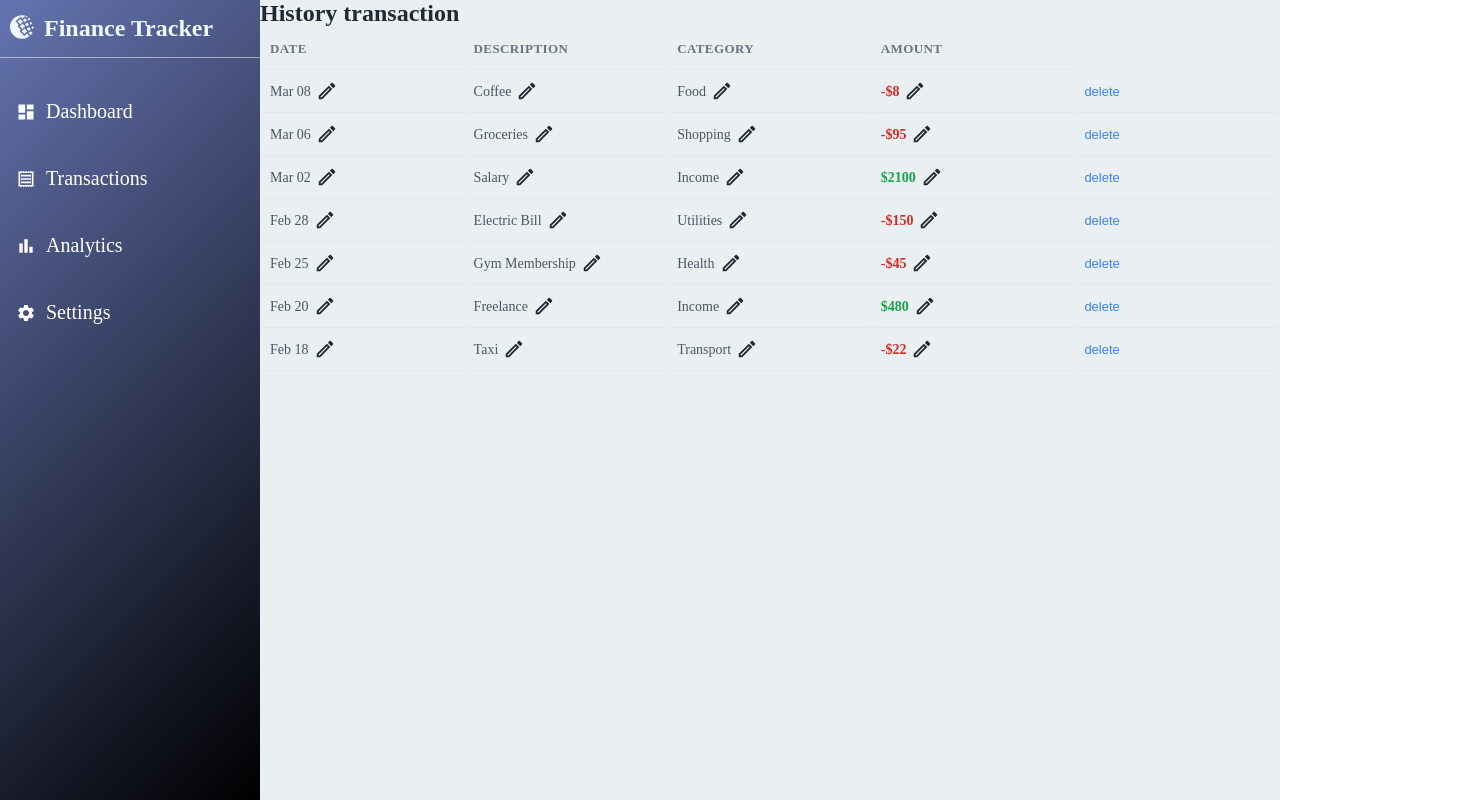
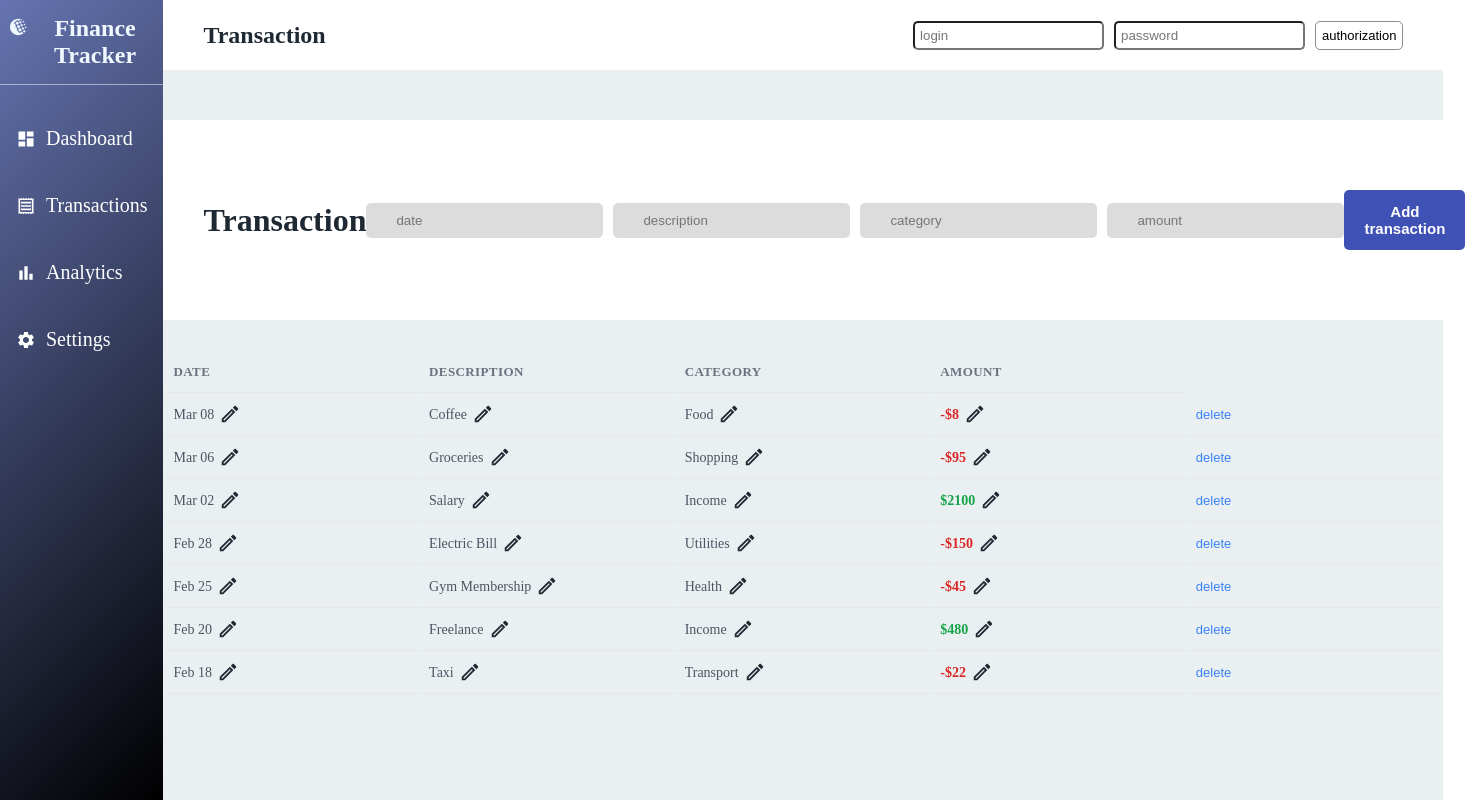
Before and after one commit to MaximMurysov/fintrack-dashboard, a React (Vite) app: page /transactions in a window 1280 px wide. Shown: the whole page, 1465 px wide, since content can reach past the window. Built offline with nearby package versions, Linux system fonts and the light colour scheme.

Commit message:
refactor: move transactions logic to custom hook useTransactions

```diff
--- a/src/App.tsx
+++ b/src/App.tsx
@@ -1,5 +1,5 @@
 import { BrowserRouter, Route, Routes } from "react-router-dom";
-import Dashboard from "./pages/Dashoboard/Dashboard";
+import Dashboard from "./pages/Dashboard/Dashboard";
 import Analytics from "./pages/Analytics";
 import Transactions from "./pages/Transactions/Transactions";
 import Settings from "./pages/Settings";
--- /dev/null
+++ b/src/hooks/useTransactions.ts
@@ -0,0 +1,79 @@
+import { useState } from "react";
+import { transactions } from "../data/transactions";
+import type Transactions from "../pages/Transactions/Transactions";
+import type { EditableField } from "../types/types";
+import type { UserLogin } from "../types/types";
+function useTransaction() {
+  const [cardTransactions, setCardTransactions] = useState(transactions);
+  const [draftValue, setDraftValue] = useState<string>("");
+  const [editId, setEditId] = useState<number | null>(null);
+  const [editingField, setEditingField] = useState<null | EditableField>(null);
+  const [hasLogin, setHasLogin] = useState(false);
+  const [userLogin, setUserLogin] = useState<UserLogin>({
+    name: "",
+    password: "",
+  });
+  const handleEnter = (e: React.KeyboardEvent<HTMLInputElement>) => {
+    if (e.key === "Enter") {
+      handleLogin();
+    }
+  };
+  const handleLogin = () => {
+    if (!userLogin.name.trim() || !userLogin.password.trim()) return;
+    setHasLogin(true);
+  };
+  const logoutUser = () => {
+    setHasLogin(false);
+    setUserLogin({ name: "", password: "" });
+  };
+  const editTransaction = (t: Transactions, field: EditableField) => {
+    setEditId(t.id);
+    setEditingField(field);
+    setDraftValue(String(t[field]));
+  };
+  const deleteTransaction = (id: number) => {
+    setCardTransactions(cardTransactions.filter((t) => t.id !== id));
+  };
+  const saveTransaction = () => {
+    if (editId === null || !editingField) return;
+    setCardTransactions(
+      cardTransactions.map((elem) =>
+        elem.id !== editId
+          ? elem
+          : {
+              ...elem,
+              [editingField]:
+                editingField === "amount" ? Number(draftValue) : draftValue,
+            },
+      ),
+    );
+    setEditId(null);
+    setDraftValue("");
+    setEditingField(null);
+  };
+
+  const cancelTransaction = () => {
+    setEditId(null);
+    setEditingField(null);
+    setDraftValue("");
+  };
+  return {
+    cardTransactions,
+    userLogin,
+    draftValue,
+    editId,
+    editingField,
+    hasLogin,
+    setDraftValue,
+    editTransaction,
+    deleteTransaction,
+    saveTransaction,
+    cancelTransaction,
+    setCardTransactions,
+    setUserLogin,
+    handleEnter,
+    handleLogin,
+    logoutUser,
+  };
+}
+export default useTransaction;
--- a/src/pages/Dashoboard/DashboardHeaderAuth.tsx
+++ b/src/pages/Dashboard/DashboardHeaderAuth.tsx
@@ -1,7 +1,7 @@
 import styles from "./dashboard.module.css";
 
 import type { UserLogin } from "./Dashboard";
-interface DashboardHeaderAuthProps {
+export interface DashboardHeaderAuthProps {
   hasLogin: boolean;
   userLogin: UserLogin;
   handleEnter: (e: React.KeyboardEvent<HTMLInputElement>) => void;
@@ -22,6 +22,7 @@ function DashboardHeaderAuth({
     <div className={styles.userLogin}>
       {hasLogin ? (
         <>
+          <p className={styles.userPhoto}></p>
           <p className={styles.userName}>{userLogin.name}</p>
           <button onClick={logoutUser} className={styles.loginBtn}>
             logout
--- a/src/pages/Transactions/Transactions.tsx
+++ b/src/pages/Transactions/Transactions.tsx
@@ -1,51 +1,98 @@
 import styles from "./transactions.module.css";
 import { useState } from "react";
-import type { EditableField } from "../Dashoboard/Dashboard";
-import TransactionsTable from "../Dashoboard/TransactionsTable";
-import { transactions } from "../../data/transactions";
+import TransactionsTable from "../Dashboard/TransactionsTable";
 import type { Transactions } from "../../data/transactions";
+import DashboardHeaderAuth from "../Dashboard/DashboardHeaderAuth";
+
+import type { NewTransaction } from "../../types/types";
+import useTransactions from "../../hooks/useTransactions";
 function Transactions() {
-  const [cardTransactions, setCardTransactions] = useState(transactions);
-  const [draftValue, setDraftValue] = useState<string>("");
-  const [editId, setEditId] = useState<number | null>(null);
-  const [editingField, setEditingField] = useState<null | EditableField>(null);
-
-  const editTransaction = (t: Transactions, field: EditableField) => {
-    setEditId(t.id);
-    setEditingField(field);
-    setDraftValue(String(t[field]));
+  const [newTransaction, setNewTransaction] = useState<NewTransaction>({
+    date: "",
+    description: "",
+    category: "",
+    amount: "",
+  });
+  const transactionFields = [
+    "date",
+    "description",
+    "category",
+    "amount",
+  ] as const;
+  const handleAddTransaction = () => {
+    if (
+      !newTransaction.date.trim() ||
+      !newTransaction.description.trim() ||
+      !newTransaction.category.trim() ||
+      !newTransaction.amount.trim()
+    )
+      return;
+    const newId = Math.max(...cardTransactions.map((t) => t.id)) + 1;
+    const addNewTransaction = {
+      id: newId,
+      date: newTransaction.date,
+      description: newTransaction.description,
+      category: newTransaction.category,
+      amount: Number(newTransaction.amount),
+    };
+    setCardTransactions([addNewTransaction, ...cardTransactions]);
+    setNewTransaction({ date: "", description: "", category: "", amount: "" });
   };
-  const deleteTransaction = (id: number) => {
-    setCardTransactions(cardTransactions.filter((t) => t.id !== id));
-  };
-  const saveTransaction = () => {
-    if (editId === null || !editingField) return;
-    setCardTransactions(
-      cardTransactions.map((elem) =>
-        elem.id !== editId
-          ? elem
-          : {
-              ...elem,
-              [editingField]:
-                editingField === "amount" ? Number(draftValue) : draftValue,
-            },
-      ),
-    );
-    setEditId(null);
-    setDraftValue("");
-    setEditingField(null);
-  };
-
-  const cancelTransaction = () => {
-    setEditId(null);
-    setEditingField(null);
-    setDraftValue("");
-  };
+  const {
+    cardTransactions,
+    userLogin,
+    draftValue,
+    editId,
+    editingField,
+    hasLogin,
+    setDraftValue,
+    editTransaction,
+    deleteTransaction,
+    saveTransaction,
+    cancelTransaction,
+    setCardTransactions,
+    setUserLogin,
+    handleEnter,
+    handleLogin,
+    logoutUser,
+  } = useTransactions();
 
   const transactionsTitle = ["Date", "Description", "Category", "Amount"];
+
   return (
-    <div className={styles.transactionsHeader}>
-      <h2>History transaction</h2>
+    <div>
+      <div className={styles.transactionsHeader}>
+        <h2 className={styles.transactionsTitle}>Transaction</h2>
+        <DashboardHeaderAuth
+          hasLogin={hasLogin}
+          userLogin={userLogin}
+          handleEnter={handleEnter}
+          setUserLogin={setUserLogin}
+          handleLogin={handleLogin}
+          logoutUser={logoutUser}
+        />
+      </div>
+
+      <div className={styles.addTransaction}>
+        <h1>Transaction</h1>
+        <div className={styles.inputValues}>
+          {transactionFields.map((elem) => (
+            <input
+              type="text"
+              placeholder={elem}
+              className={styles.inputValue}
+              value={newTransaction[elem]}
+              onChange={(e) =>
+                setNewTransaction({ ...newTransaction, [elem]: e.target.value })
+              }
+            />
+          ))}
+        </div>
+        <button className={styles.addBtn} onClick={handleAddTransaction}>
+          Add transaction
+        </button>
+      </div>
+
       <TransactionsTable
         transactionsTitle={transactionsTitle}
         editId={editId}
--- a/src/pages/Transactions/transactions.module.css
+++ b/src/pages/Transactions/transactions.module.css
@@ -0,0 +1,46 @@
+* {
+  margin: 0;
+  padding: 0;
+  box-sizing: border-box;
+}
+.transactionsHeader {
+  display: flex;
+  justify-content: space-between;
+  height: 70px;
+  align-items: center;
+  margin-bottom: 50px;
+  background-color: white;
+  padding: 0px 40px;
+}
+.addTransaction {
+  background: white;
+  height: 200px;
+  width: 100%;
+  display: flex;
+  justify-content: space-between;
+  padding: 0px 40px;
+  margin-bottom: 30px;
+  align-items: center;
+}
+.addBtn {
+  padding: 13px 20px;
+  font-size: 15px;
+  font-weight: bold;
+  color: white;
+  background-color: #3f51b5;
+  border: none;
+  border-radius: 5px;
+  cursor: pointer;
+  display: flex;
+}
+.inputValues {
+  display: flex;
+  gap: 10px;
+}
+.inputValue {
+  padding: 10px 30px;
+  border-radius: 5px;
+  border: none;
+  background-color: gainsboro;
+  color: #4b5563;
+}
--- /dev/null
+++ b/src/types/types.ts
@@ -0,0 +1,14 @@
+export type NewTransaction = {
+  date: string;
+  description: string;
+  category: string;
+  amount: string;
+};
+export const transactionsTitle = ["Date", "Description", "Category", "Amount"];
+export type EditableField = "date" | "description" | "category" | "amount";
+
+export type Password = string;
+export interface UserLogin {
+  name: string;
+  password: Password;
+}
```
Also changed, not shown: src/pages/Dashboard/Dashboard.tsx (renamed from src/pages/Dashoboard/Dashboard.tsx, +20 -63 lines), src/pages/Dashboard/TransactionsTable.tsx (renamed from src/pages/Dashoboard/TransactionsTable.tsx), src/pages/Dashboard/dashboard.module.css (renamed from src/pages/Dashoboard/dashboard.module.css).
